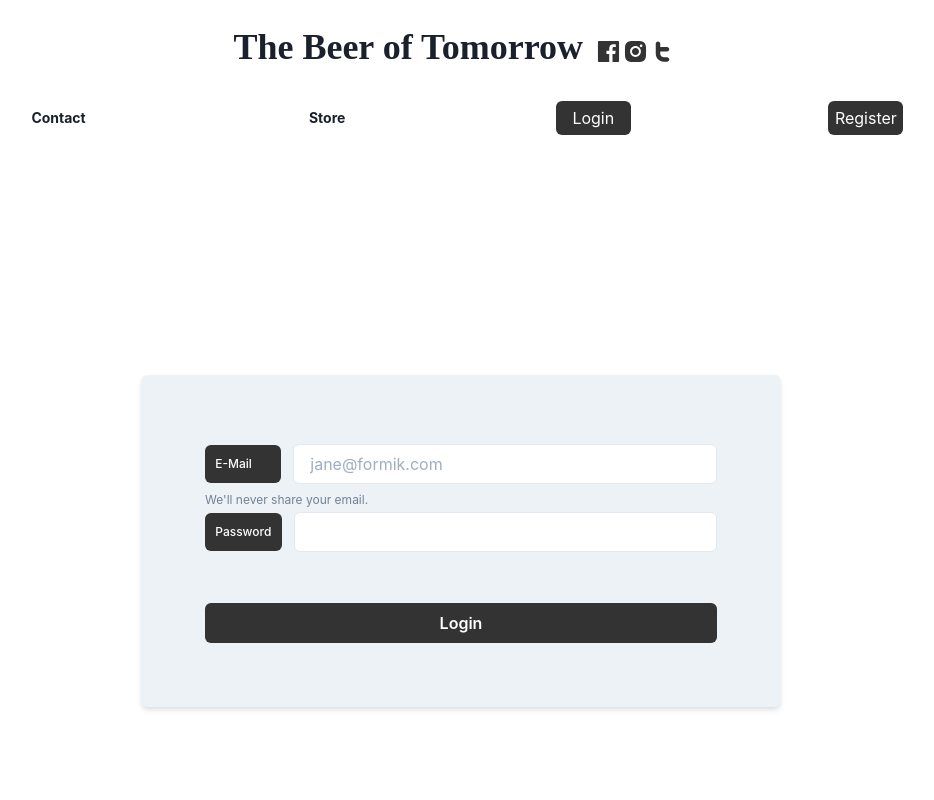
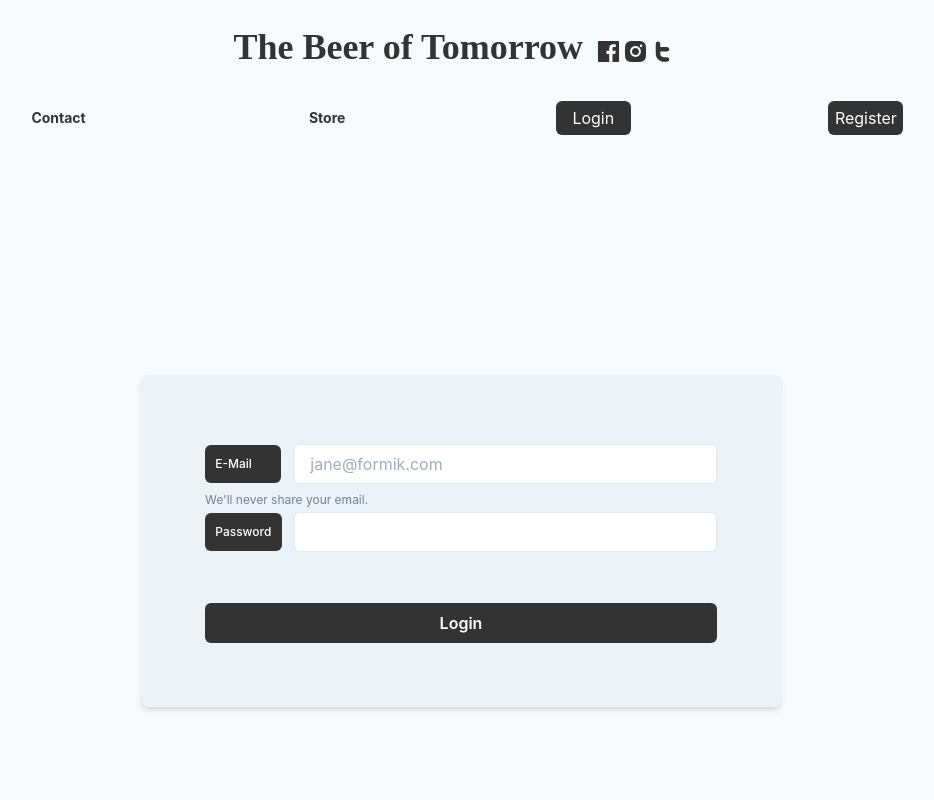
Before and after one commit to Ellie1341994/TJChallenge, a React (Create React App) app: page /login in a window 1280 px wide. Shown: the top 800 px of the page, without its empty margins (179-1113 px from the left). Built offline with nearby package versions, Linux system fonts and the light colour scheme; a web font is replaced by a local one.

Commit message:
Change default app background to a light gray

```diff
--- a/src/app/theme.ts
+++ b/src/app/theme.ts
@@ -3,4 +3,13 @@ export const theme = extendTheme({
   fonts: {
     heading: "Grenze Gotisch",
   },
+  styles: {
+    global: {
+      // styles for the `body`
+      body: {
+        bg: "gray.50",
+        color: "#333",
+      },
+    },
+  },
 });
```
